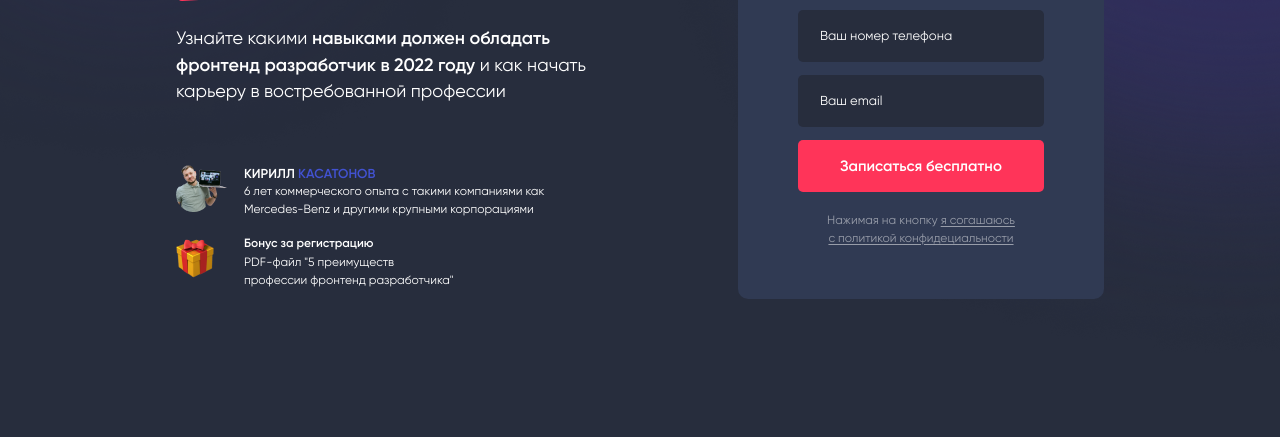
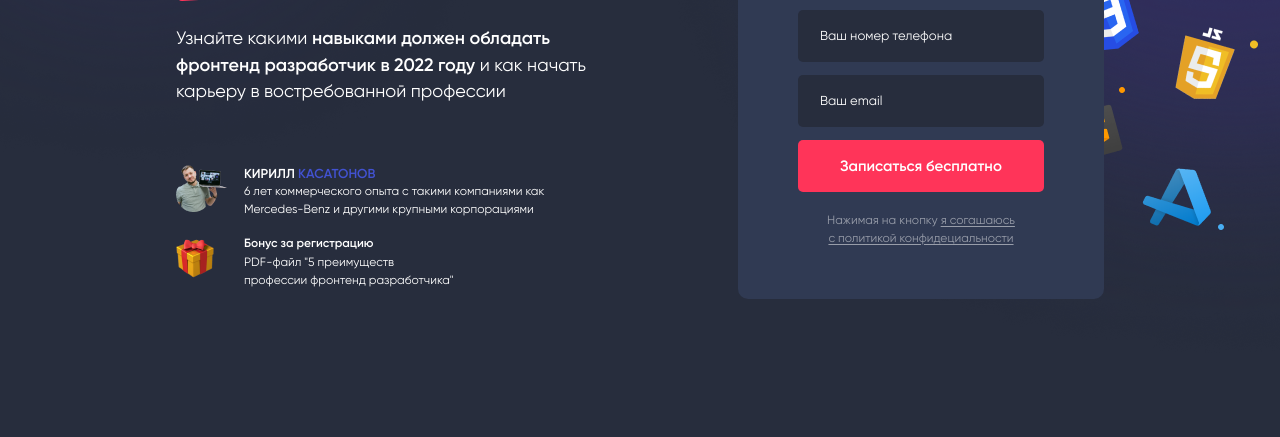
Before and after one commit to adwasar/powercode-academy-test, a website built with webpack: page src/index.html in a window 1280 px wide. Shown: the part 383-820 px from the top of the page. Built offline with nearby package versions, Linux system fonts and the light colour scheme.

Commit message:
feat: bg-icons

```diff
--- a/src/index.html
+++ b/src/index.html
@@ -81,6 +81,8 @@
         </div>
       </div>
     </div>
+
+    <img class="main__bg-icons" src="./assets/images/background/bg-icons.png" alt="#">
   </main>
 
   <img class="ellipse-left" src="./assets/images/background/ellipse-1.png" alt="#">
--- a/src/scss/components/_main.scss
+++ b/src/scss/components/_main.scss
@@ -1,4 +1,6 @@
 .main {
+  position: relative;
+  z-index: 1;
   &__content {
     padding: 7.9rem 0 13.8rem;
     display: grid;
@@ -17,4 +19,14 @@
       gap: 0;
     }
   }
+
+  &__bg-icons {
+    position: absolute;
+    top: 114px;
+    right: 22px;
+    z-index: -1;
+    @include v-md {
+      display: none;
+    }
+  }
 }
```
Also changed, not shown: src/assets/images/background/bg-icons.png (added), src/assets/images/background/bg-icons.svg (added).
